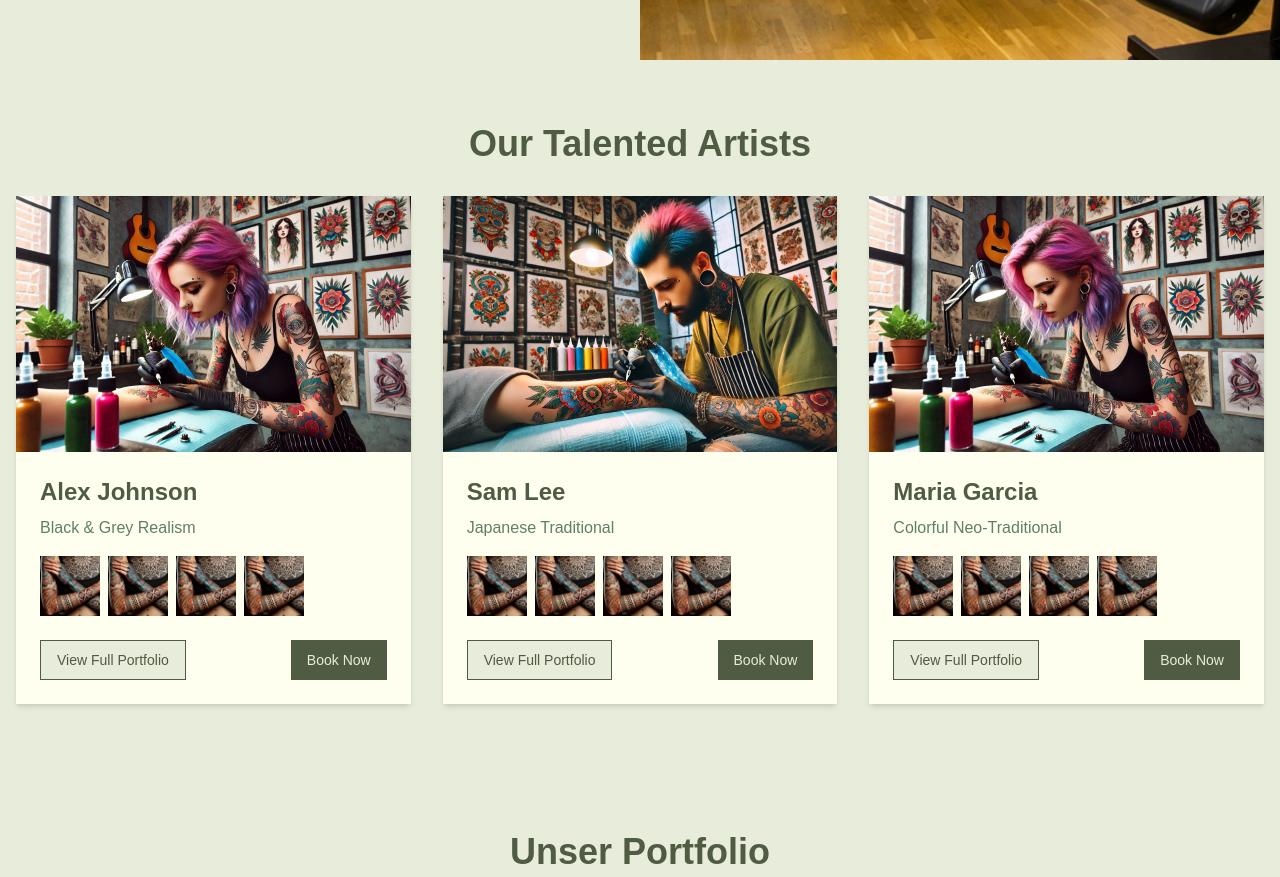
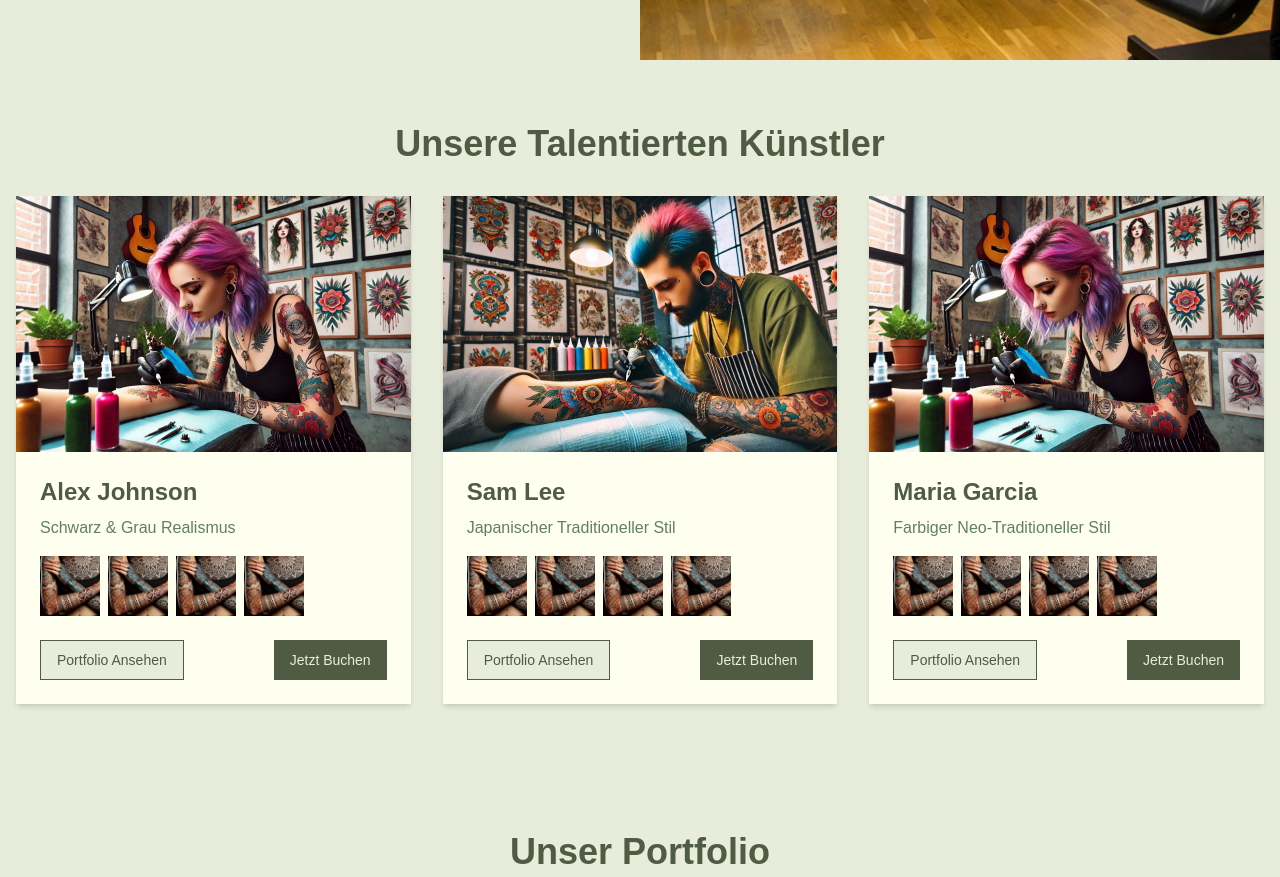
Before and after one commit to matveisch/tattoo-studio, a Next.js app: page / in a window 1280 px wide. Shown: the part 740-1617 px from the top of the page. Built offline with nearby package versions, Linux system fonts and the light colour scheme.

Commit message:
Translate artist-related components to German, updating specialties, descriptions, and button labels for localization. Enhanced user experience with localized alt text for images and improved consistency with the studio's branding as "La Rosel Tattoo Atelier".

```diff
--- a/app/artists/[slug]/page.tsx
+++ b/app/artists/[slug]/page.tsx
@@ -8,8 +8,8 @@ import { notFound } from 'next/navigation';
 const artistData = {
   'alex-johnson': {
     name: 'Alex Johnson',
-    specialty: 'Black & Grey Realism',
-    bio: 'Alex Johnson is a master of Black & Grey Realism with over 10 years of experience. His attention to detail and ability to capture lifelike images has earned him numerous awards and a loyal client base.',
+    specialty: 'Schwarz & Grau Realismus',
+    bio: 'Alex Johnson ist ein Meister des Schwarz & Grau Realismus mit über 10 Jahren Erfahrung. Seine Liebe zum Detail und die Fähigkeit, lebensechte Bilder zu erschaffen, haben ihm zahlreiche Auszeichnungen und eine treue Kundschaft eingebracht.',
     image: '/tattoo-artist.jpeg',
     portfolio: [
       '/tattoo.jpeg',
@@ -33,35 +33,28 @@ export async function generateMetadata({ params }: ArtistParams): Promise<Metada
 
   if (!artist) {
     return {
-      title: 'Artist Not Found',
+      title: 'Künstler nicht gefunden',
     };
   }
 
   return {
     title: `${artist.name} - ${artist.specialty}`,
-    description: `Discover the unique tattoo artistry of ${artist.name}, specializing in ${artist.specialty}. View portfolio and book your session today.`,
+    description: `Entdecke die einzigartige Tattookunst von ${artist.name}, spezialisiert auf ${artist.specialty}. Sieh dir das Portfolio an und buche noch heute deinen Termin.`,
     openGraph: {
-      title: `${artist.name} | Tattoo Artist at Tattoo Studio`,
-      description: `Explore ${artist.name}'s portfolio of ${artist.specialty} tattoos. Book your custom tattoo session with this talented artist today.`,
-      url: `https://www.tattoostudio.com/artists/${params.slug}`,
-      siteName: 'Tattoo Studio',
+      title: `${artist.name} | Tätowierer bei La Rosel Tattoo Atelier`,
+      description: `Entdecke ${artist.name}'s Portfolio mit ${artist.specialty} Tätowierungen. Buche noch heute deinen individuellen Termin bei diesem talentierten Künstler.`,
+      url: `https://www.laroseltattoo.com/artists/${params.slug}`,
+      siteName: 'La Rosel Tattoo Atelier',
       images: [
         {
           url: artist.image,
           width: 300,
           height: 400,
-          alt: `${artist.name} - Tattoo Artist`,
+          alt: `${artist.name} - Tätowierer`,
         },
       ],
-      locale: 'en_US',
+      locale: 'de_DE',
       type: 'profile',
-    },
-    twitter: {
-      card: 'summary_large_image',
-      title: `${artist.name} | Tattoo Artist Specializing in ${artist.specialty}`,
-      description: `Discover ${artist.name}'s unique tattoo style and book your custom tattoo session at Tattoo Studio.`,
-      images: [artist.image],
-      creator: '@TattooStudio',
     },
   };
 }
@@ -95,7 +88,9 @@ export default function ArtistPage({ params }: ArtistParams) {
 
             <div className="flex flex-wrap gap-4">
               <Button asChild className="rounded-none">
-                <Link href={`/booking?artist=${encodeURIComponent(artist.name)}`}>Book Now</Link>
+                <Link href={`/booking?artist=${encodeURIComponent(artist.name)}`}>
+                  Jetzt Buchen
+                </Link>
               </Button>
               <Button variant="outline" asChild className="rounded-none border-foreground">
                 <a href={artist.instagram} target="_blank" rel="noopener noreferrer">
@@ -111,7 +106,7 @@ export default function ArtistPage({ params }: ArtistParams) {
             <Image
               key={index}
               src={item}
-              alt={`${artist.name}'s work ${index + 1}`}
+              alt={`${artist.name}'s Arbeit ${index + 1}`}
               width={400}
               height={600}
               className="shadow-md hover:shadow-lg transition-shadow duration-300"
--- a/components/ArtistCard.tsx
+++ b/components/ArtistCard.tsx
@@ -13,7 +13,7 @@ export function ArtistCard({ name, specialty, image, portfolio }: ArtistCardProp
   return (
     <div className="bg-card overflow-hidden shadow-md">
       <div className="relative h-64">
-        <Image src={image} alt={name} fill className="object-cover" />
+        <Image src={image} alt={`${name} - Tätowierer`} fill className="object-cover" />
       </div>
       <div className="p-6">
         <h3 className="text-2xl font-semibold mb-2">{name}</h3>
@@ -23,7 +23,7 @@ export function ArtistCard({ name, specialty, image, portfolio }: ArtistCardProp
             <Image
               key={index}
               src={item}
-              alt={`${name}'s work ${index + 1}`}
+              alt={`${name}'s Arbeit ${index + 1}`}
               width={60}
               height={60}
               className="object-cover"
@@ -40,11 +40,11 @@ export function ArtistCard({ name, specialty, image, portfolio }: ArtistCardProp
               href={`/artists/${name.toLowerCase().replace(' ', '-')}`}
               className="text-primary"
             >
-              View Full Portfolio
+              Portfolio Ansehen
             </Link>
           </Button>
           <Button asChild className="rounded-none">
-            <Link href={`/booking?artist=${encodeURIComponent(name)}`}>Book Now</Link>
+            <Link href={`/booking?artist=${encodeURIComponent(name)}`}>Jetzt Buchen</Link>
           </Button>
         </div>
       </div>
--- a/components/ArtistShowcase.tsx
+++ b/components/ArtistShowcase.tsx
@@ -3,19 +3,19 @@ import { ArtistCard } from '@/components/ArtistCard';
 const artists = [
   {
     name: 'Alex Johnson',
-    specialty: 'Black & Grey Realism',
+    specialty: 'Schwarz & Grau Realismus',
     image: '/tattoo-artist.jpeg',
     portfolio: ['/tattoo.jpeg', '/tattoo.jpeg', '/tattoo.jpeg', '/tattoo.jpeg'],
   },
   {
     name: 'Sam Lee',
-    specialty: 'Japanese Traditional',
+    specialty: 'Japanischer Traditioneller Stil',
     image: '/tattoo-artist-2.jpeg',
     portfolio: ['/tattoo.jpeg', '/tattoo.jpeg', '/tattoo.jpeg', '/tattoo.jpeg'],
   },
   {
     name: 'Maria Garcia',
-    specialty: 'Colorful Neo-Traditional',
+    specialty: 'Farbiger Neo-Traditioneller Stil',
     image: '/tattoo-artist.jpeg',
     portfolio: ['/tattoo.jpeg', '/tattoo.jpeg', '/tattoo.jpeg', '/tattoo.jpeg'],
   },
@@ -26,7 +26,7 @@ export function ArtistsShowcase() {
     <section className="py-16 bg-background w-full" id="artists">
       <div className="container mx-auto px-4">
         <h2 className="text-3xl md:text-4xl font-semibold mb-8 text-center">
-          Our Talented Artists
+          Unsere Talentierten Künstler
         </h2>
         <div className="grid grid-cols-1 md:grid-cols-2 lg:grid-cols-3 gap-8">
           {artists.map((artist) => (
```
